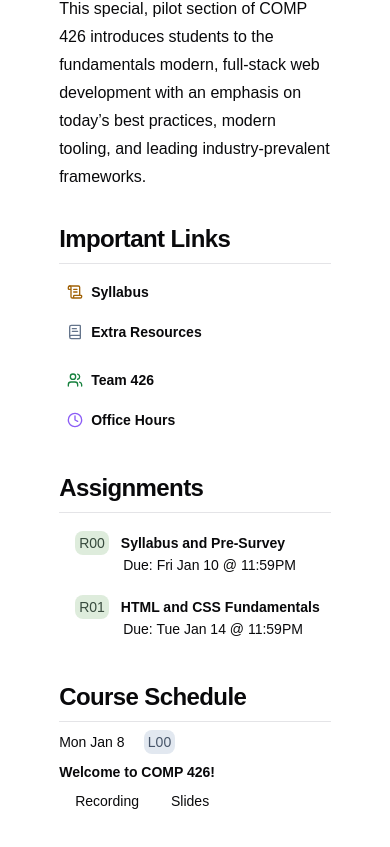
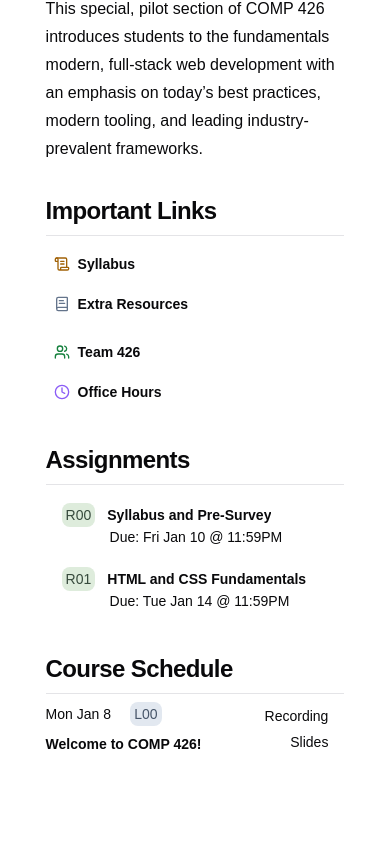
Before and after one commit to comp426-25s/comp426-25s.github.io, a Next.js app: page / in a window 390 px wide. Shown: the part 341-1188 px from the top of the page. After the commit the page ends 1160 px from the top, so only its background shows below. Built offline with nearby package versions, Linux system fonts and the light colour scheme.

Commit message:
Attempt Another Fix

```diff
--- a/app/layout.tsx
+++ b/app/layout.tsx
@@ -34,7 +34,7 @@ export default function RootLayout({
 
           {/* Content */}
           <div className="flex justify-center w-full">
-            <div className="flex-col w-10/12 md:w-[708px] mt-16">
+            <div className="flex-col w-11/12 sm:w-10/12 md:w-[708px] mt-16">
               {children}
             </div>
           </div>
--- a/components/widgets/schedule-listing.tsx
+++ b/components/widgets/schedule-listing.tsx
@@ -5,7 +5,7 @@ import Link from 'next/link';
 
 export default function ScheduleListing(props: {item: ScheduleItem}) {
     return (
-        <div className="flex flex-col sm:flex-row w-full sm:items-center">
+        <div className="flex flex-row w-full sm:items-center">
             {/* Identity Section */}
             <div className="flex flex-col sm:flex-row sm:items-center">
                 {/* Date Section */}
@@ -19,9 +19,9 @@ export default function ScheduleListing(props: {item: ScheduleItem}) {
                 <p className="font-semibold mt-2 sm:mt-0 sm:ml-3 text-[14px]">{ props.item.title }</p>
             </div>
             {/* Buttons Section */}
-            <div className="flex flex-row sm:items-center sm:ml-auto">
-                { props.item.youtubeUrl && <Button variant="ghost"><Link href={props.item.youtubeUrl}>Recording</Link></Button> }
-                { props.item.slidesUrl && <Button variant="ghost"><Link href={props.item.slidesUrl}>Slides</Link></Button> }
+            <div className="flex flex-col sm:flex-row items-end sm:items-center ml-auto">
+                { props.item.youtubeUrl && <Button variant="ghost" className='pt-1 pb-0 h-6'><Link href={props.item.youtubeUrl}>Recording</Link></Button> }
+                { props.item.slidesUrl && <Button variant="ghost" className='pt-2 pb-0 h-6'><Link href={props.item.slidesUrl}>Slides</Link></Button> }
             </div>
         </div>
     );
```
